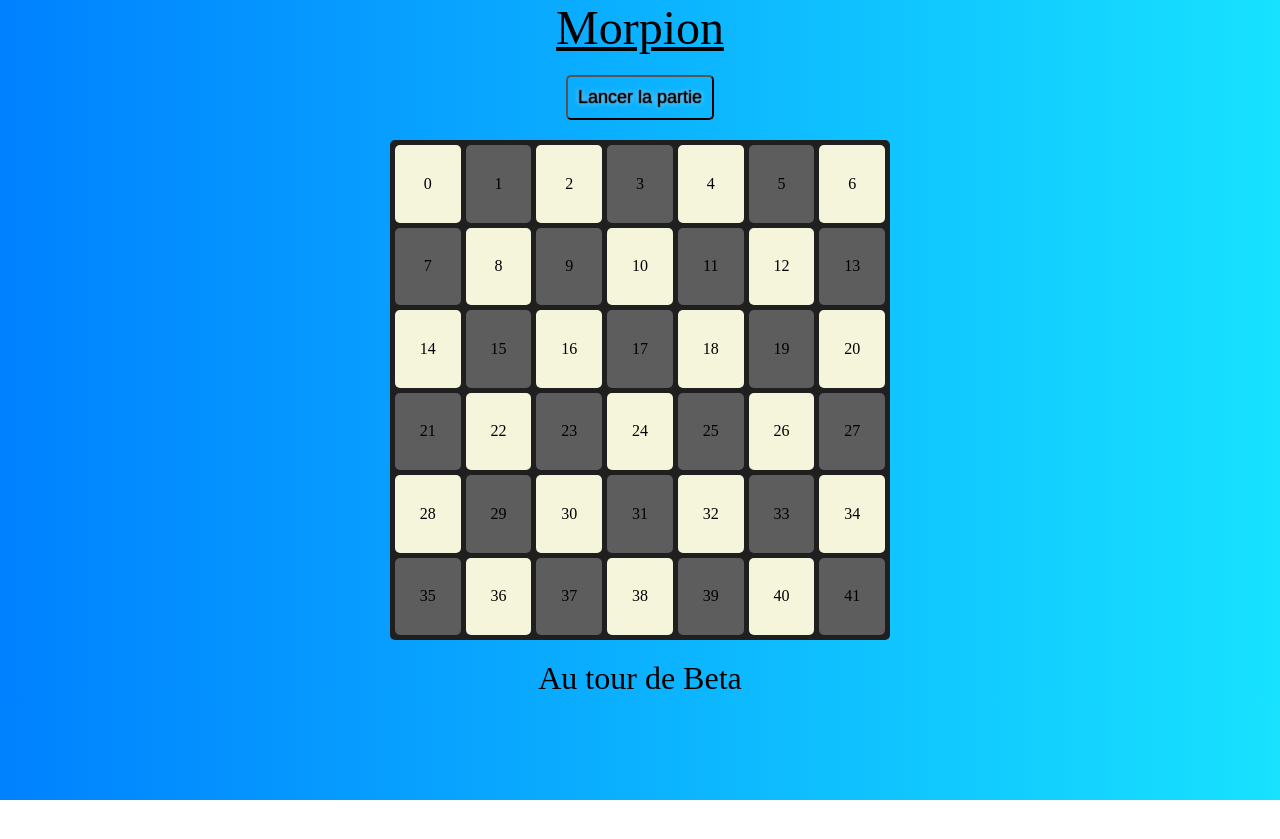
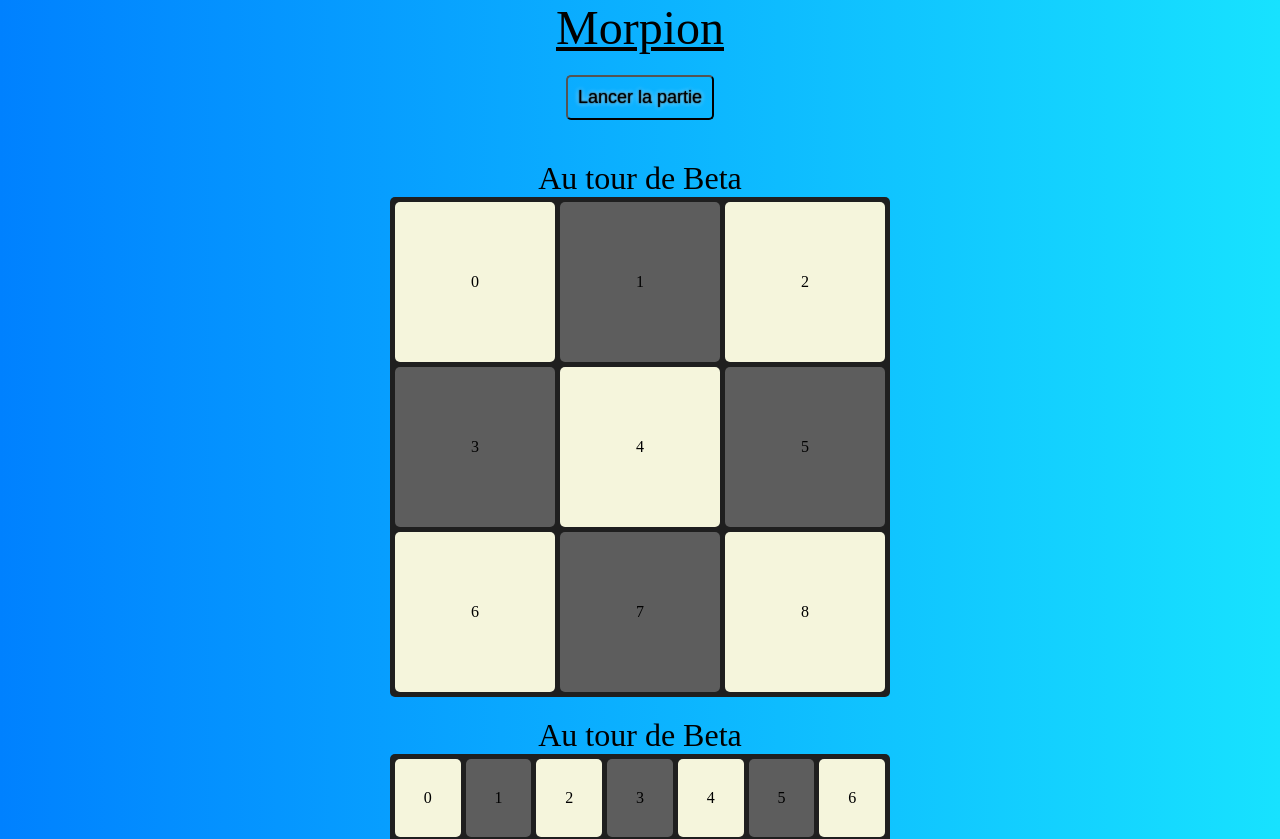
Before and after one commit to LesEtudiantsDuWeb/morpion-teamwork, a website with bundled scripts: page index.html in a window 1280 px wide. Shown: the top 839 px of the page. Before the commit the page ends 800 px from the top, so only its background shows below. Built offline with nearby package versions, Linux system fonts and the light colour scheme.

Commit message:
Fixed dual game

```diff
--- a/index.html
+++ b/index.html
@@ -17,8 +17,10 @@
             </div>
         </div>
         <div class="container">
+            <div class="text"></div>
             <div id="morpion" class="game"></div>
-            <div id="text"></div>
+            <div class="text"></div>
+            <div id="puissance4" class="game"></div>
         </div>
         <script src="scripts/js/main.js" type="module"></script>
     </body>
--- a/scripts/js/Game.js
+++ b/scripts/js/Game.js
@@ -4,10 +4,7 @@ class Game {
     constructor(container, nbCol, nbLig, chainSizeToWin, tabPlayersContent, tabPlayersName, tabPlayersColor = [], gravity) {
         this.container = container;
         this.elements = {
-            victory: document.querySelector('#victory'),
-            draw: document.querySelector('#draw'),
-            player: document.querySelector('#playerId'),
-            text: document.querySelector('#text'),
+            text: this.container.previousElementSibling,
         };
         this.nbCol = nbCol;
         this.nbLig = nbLig;
@@ -52,7 +49,7 @@ class Game {
         return cases.map((uneCase) => this.getValueOfCase(uneCase));
     }
     getCaseNumber(laCase) {
-        return [...document.querySelectorAll('.case')]
+        return [...this.container.querySelectorAll('.case')]
             .map((uneCase, i) => (uneCase === laCase ? i : -1))
             .filter((x) => x !== -1)
             .pop();
@@ -90,6 +87,7 @@ class Game {
         const caseNumber = this.getCaseNumber(target);
         if (typeof caseNumber === 'undefined')
             return;
+        console.log('caseNumber', caseNumber);
         const caseToModify = this.gravity ? this.getFirstFreeCaseInColumn(caseNumber) : this.tabCases[caseNumber];
         const caset = [...Array(this.nbLig).keys()]
             .reverse()
--- a/scripts/js/main.js
+++ b/scripts/js/main.js
@@ -27,7 +27,7 @@ const Morpion = () => __awaiter(void 0, void 0, void 0, function* () {
 });
 const Puissance4 = () => __awaiter(void 0, void 0, void 0, function* () {
     var _b;
-    const container = document.querySelector('#morpion');
+    const container = document.querySelector('#puissance4');
     const nbCol = 7;
     const nbLig = 6;
     const chainSizeToWin = 4;
@@ -40,4 +40,5 @@ const Puissance4 = () => __awaiter(void 0, void 0, void 0, function* () {
     (_b = document.querySelector('#btn_launch')) === null || _b === void 0 ? void 0 : _b.addEventListener('click', () => Puissance4.launch());
     Puissance4.launch();
 });
+Morpion();
 Puissance4();
--- a/scripts/ts/Game.ts
+++ b/scripts/ts/Game.ts
@@ -6,7 +6,8 @@ class Game {
     /** Élément qui contiendra toutes les cases du jeu */
     private container: HTMLElement;
     /** Éléments DOM du jeu */
-    private elements: { victory: HTMLElement; draw: HTMLElement; player: HTMLElement; text: HTMLElement };
+    // private elements: { victory: HTMLElement; draw: HTMLElement; player: HTMLElement; text: HTMLElement };
+    private elements: { text: HTMLElement };
     /** Nombre de colonnes */
     private nbCol: number;
     /** Nombre de lignes */
@@ -50,10 +51,10 @@ class Game {
     ) {
         this.container = container;
         this.elements = {
-            victory: document.querySelector('#victory') as HTMLElement,
-            draw: document.querySelector('#draw') as HTMLElement,
-            player: document.querySelector('#playerId') as HTMLElement,
-            text: document.querySelector('#text') as HTMLElement,
+            // victory: document.querySelector('#victory') as HTMLElement,
+            // draw: document.querySelector('#draw') as HTMLElement,
+            // player: document.querySelector('#playerId') as HTMLElement,
+            text: this.container.previousElementSibling as HTMLElement,
         };
         this.nbCol = nbCol;
         this.nbLig = nbLig;
@@ -127,7 +128,7 @@ class Game {
 
     /** Récupère le numéro d'une case */
     private getCaseNumber(laCase: HTMLDivElement): number | undefined {
-        return [...document.querySelectorAll('.case')]
+        return [...this.container.querySelectorAll('.case')]
             .map((uneCase, i) => (uneCase === laCase ? i : -1))
             .filter((x) => x !== -1)
             .pop();
@@ -182,6 +183,8 @@ class Game {
         const target = event.target as HTMLDivElement;
         const caseNumber = this.getCaseNumber(target);
         if (typeof caseNumber === 'undefined') return;
+
+        console.log('caseNumber',caseNumber)
 
         /**
          * Parcours chaque ligne d'une colonne, en mode reverse
--- a/scripts/ts/main.ts
+++ b/scripts/ts/main.ts
@@ -33,7 +33,7 @@ const Morpion = async () => {
 };
 
 const Puissance4 = async() => {
-    const container = document.querySelector('#morpion') as HTMLElement;
+    const container = document.querySelector('#puissance4') as HTMLElement;
     const nbCol: number = 7;
     const nbLig: number = 6;
     const chainSizeToWin: number = 4;
@@ -61,5 +61,5 @@ const Puissance4 = async() => {
     Puissance4.launch();
 };
 
-// Morpion();
+Morpion();
 Puissance4();
--- a/styles/scss/_morpion.scss
+++ b/styles/scss/_morpion.scss
@@ -1,4 +1,4 @@
-#morpion {
+.game {
     display: grid;
     grid-template-columns: repeat(var(--nbColumns), 1fr);
     grid-template-rows: repeat(var(--nbLines), 1fr);
--- a/styles/scss/index.scss
+++ b/styles/scss/index.scss
@@ -25,7 +25,7 @@ body {
     @include divCenter();
     flex-direction: column;
 
-    #text {
+    .text {
         margin-top: 20px;
         font-size: 2em;
     }
```
Also changed, not shown: style.css.
